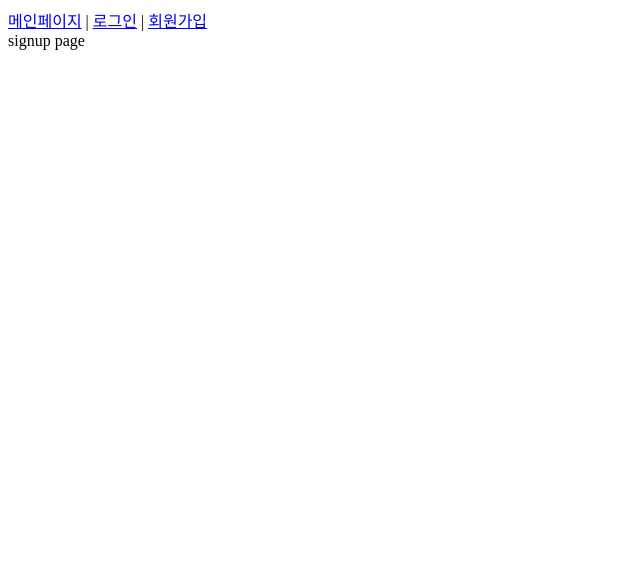
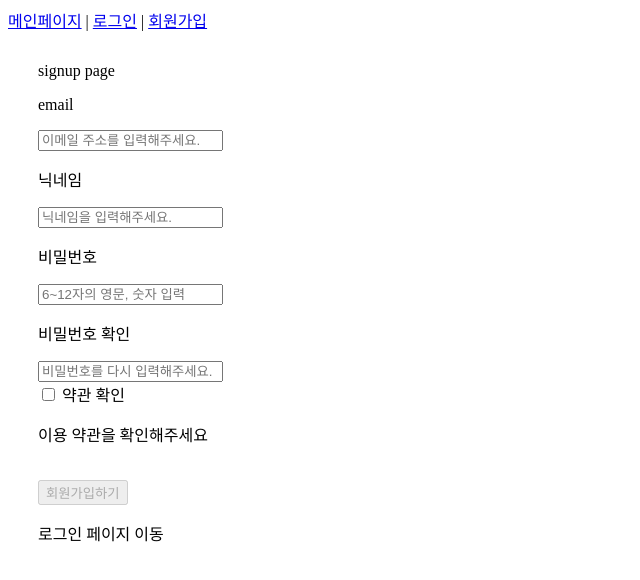
Before and after one commit to saintbeller96/Porest, a Vue app in the folder frontend/: page /signup in a window 1280 px wide. Shown: the top 580 px of the page, without its empty margins (0-640 px from the left). Built offline with nearby package versions, Linux system fonts and the light colour scheme.

Commit message:
feat : Add signup and login functions

```diff
--- a/frontend/src/main.js
+++ b/frontend/src/main.js
@@ -1,12 +1,12 @@
-import Vue from 'vue'
-import App from './App.vue'
-import router from './router'
+import Vue from 'vue';
+import App from './App.vue';
+import router from './router';
 import store from './store';
 
-Vue.config.productionTip = false
+Vue.config.productionTip = false;
 
 new Vue({
   router,
   store,
-  render: h => h(App)
-}).$mount('#app')
+  render: h => h(App),
+}).$mount('#app');
--- a/frontend/src/views/auth/LoginPage.vue
+++ b/frontend/src/views/auth/LoginPage.vue
@@ -1,15 +1,63 @@
 <template>
-  <div>
-    login page
-  </div>
+  <section>
+    <header>
+      Login page
+    </header>
+    <article>
+      <div>
+        <p>email</p>
+        <input type="email" v-model="email" placeholder="이메일 주소를 입력해주세요." />
+        <p v-if="!isValidEmail" class="error_message">
+          잘못된 이메일 양식입니다.
+        </p>
+      </div>
+      <div>
+        <p>비밀번호</p>
+        <input type="password" v-model="password" placeholder="6~12자의 영문, 숫자 입력" />
+        <p v-if="!isValidPwd && password.length < 6" class="error_message">6자 이상의 비밀번호를 입력해주세요.</p>
+        <p v-else-if="!isValidPwd && password.length > 12" class="error_message">
+          12자 이하의 비밀번호를 입력해주세요.
+        </p>
+      </div>
+    </article>
+    <br />
+    <button :disabled="!checkForm">로그인 하기</button>
+    <br />
+    <p @click="goToSignup">회원가입 페이지 이동</p>
+  </section>
 </template>
 
 <script>
+import { validateEmail, validatePwd } from '@/utils/validation';
 export default {
-
-}
+  data() {
+    return {
+      email: '',
+      nickname: '',
+      password: '',
+    };
+  },
+  computed: {
+    isValidEmail() {
+      return this.email === '' || validateEmail(this.email);
+    },
+    isValidPwd() {
+      return this.password === '' || validatePwd(this.password);
+    },
+    checkForm() {
+      return validateEmail(this.email) && validatePwd(this.password);
+    },
+  },
+  methods: {
+    goToSignup() {
+      this.$router.push({ name: 'Signup' });
+    },
+  },
+};
 </script>
 
 <style scoped>
-
+section {
+  padding: 30px;
+}
 </style>
--- a/frontend/src/views/auth/SignupPage.vue
+++ b/frontend/src/views/auth/SignupPage.vue
@@ -1,15 +1,94 @@
 <template>
-  <div>
-    signup page
-  </div>
+  <section>
+    <header>
+      signup page
+    </header>
+    <article>
+      <div>
+        <p>email</p>
+        <input type="email" v-model="email" placeholder="이메일 주소를 입력해주세요." />
+        <p v-if="!isValidEmail" class="error_message">
+          잘못된 이메일 양식입니다.
+        </p>
+      </div>
+      <div>
+        <p>닉네임</p>
+        <input type="text" v-model="nickname" placeholder="닉네임을 입력해주세요." />
+      </div>
+      <div>
+        <p>비밀번호</p>
+        <input type="password" v-model="password1" placeholder="6~12자의 영문, 숫자 입력" />
+        <p v-if="!isValidPwd && password1.length < 6" class="error_message">6자 이상의 비밀번호를 입력해주세요.</p>
+        <p v-else-if="!isValidPwd && password1.length > 12" class="error_message">
+          12자 이하의 비밀번호를 입력해주세요.
+        </p>
+      </div>
+      <div>
+        <p>비밀번호 확인</p>
+        <input type="password" v-model="password2" placeholder="비밀번호를 다시 입력해주세요." />
+        <p v-if="!isValidPwdConfirm" class="error_message">
+          다시 비밀번호를 확인해주세요.
+        </p>
+      </div>
+      <div>
+        <input type="checkbox" name="terms" value="true" v-model="terms" /> 약관 확인
+        <p v-if="!isTermsChecked" class="error_message">
+          이용 약관을 확인해주세요
+        </p>
+      </div>
+    </article>
+    <br />
+    <button :disabled="!checkForm">회원가입하기</button>
+    <br />
+    <p @click="goToLogin">로그인 페이지 이동</p>
+  </section>
 </template>
 
 <script>
+import { validateEmail, validatePwd } from '@/utils/validation';
 export default {
-
-}
+  data() {
+    return {
+      email: '',
+      nickname: '',
+      password1: '',
+      password2: '',
+      terms: false,
+    };
+  },
+  computed: {
+    isValidEmail() {
+      return this.email === '' || validateEmail(this.email);
+    },
+    isValidPwd() {
+      return this.password1 === '' || validatePwd(this.password1);
+    },
+    isValidPwdConfirm() {
+      return this.password2 === '' || this.password1 === this.password2;
+    },
+    isTermsChecked() {
+      return this.terms === true;
+    },
+    checkForm() {
+      return (
+        validateEmail(this.email) &&
+        validatePwd(this.password1) &&
+        this.password1 === this.password2 &&
+        this.username !== '' &&
+        this.terms === true
+      );
+    },
+  },
+  methods: {
+    goToLogin() {
+      this.$router.push({ name: 'Login' });
+    },
+  },
+};
 </script>
 
 <style scoped>
-
+section {
+  padding: 30px;
+}
 </style>
```
Also changed, not shown: frontend/src/router/index.js (+7 -7 lines), frontend/src/views/main/MainPage.vue (+2 -6 lines), frontend/src/store/actions.js (indentation only), frontend/src/store/mutations.js (indentation only), frontend/src/store/state.js (indentation only), frontend/src/utils/cookies.js (indentation only), frontend/src/utils/validation.js (indentation only), 1 other file (tests, documents, lock files or other folders).
